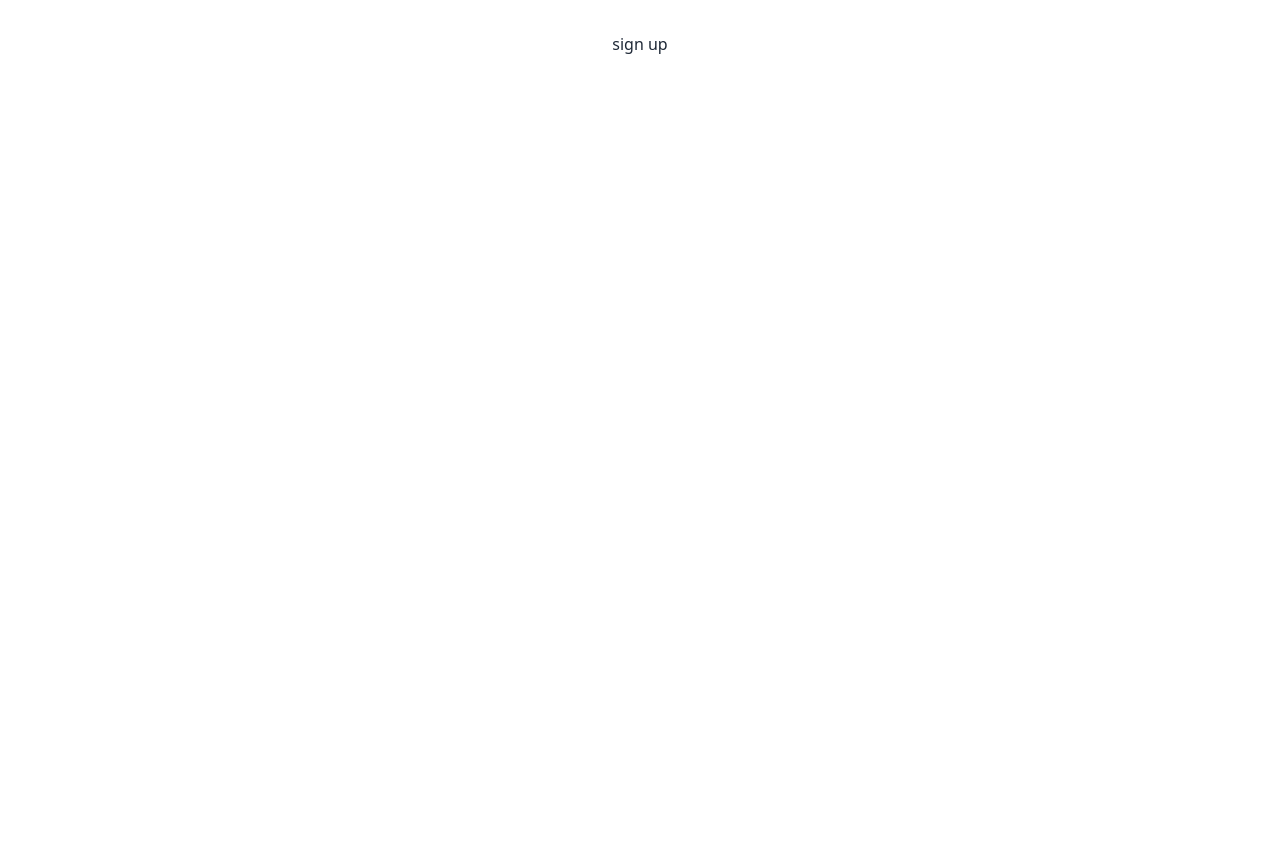
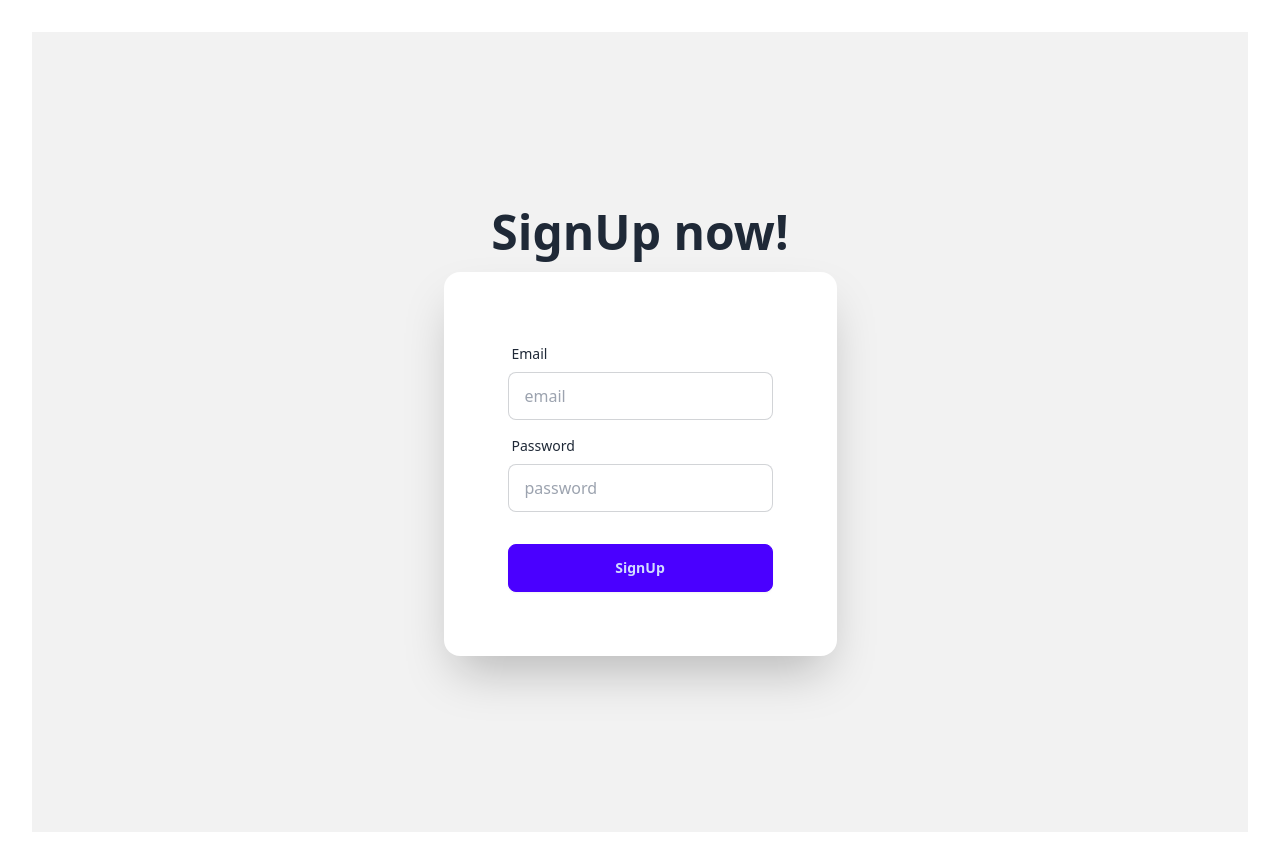
Before and after one commit to tainurrahaman/friends-mela-with-auth-client, a React (Vite) app: page /signup in a window 1280 px wide. Before the commit the page ends 800 px from the top, so only its background shows below. Built offline with nearby package versions, Linux system fonts and the light colour scheme.

Commit message:
create user using firebase

```diff
--- /dev/null
+++ b/src/Providers/AuthProvider.jsx
@@ -0,0 +1,25 @@
+import { createContext, useState } from "react";
+import auth from "../firebase/firebase.init";
+import { createUserWithEmailAndPassword } from "firebase/auth";
+
+export const AuthContext = createContext(null);
+
+const AuthProvider = ({ children }) => {
+  const [user, setUser] = useState(null);
+  const [loading, setLoading] = useState(true);
+
+  const createFriend = (email, password) => {
+    setLoading(true);
+    return createUserWithEmailAndPassword(auth, email, password);
+  };
+
+  const userInfo = { user, loading, createFriend };
+
+  return (
+    <div>
+      <AuthContext.Provider value={userInfo}>{children}</AuthContext.Provider>
+    </div>
+  );
+};
+
+export default AuthProvider;
--- a/src/components/SignUp.jsx
+++ b/src/components/SignUp.jsx
@@ -1,7 +1,61 @@
+import { useContext } from "react";
+import { AuthContext } from "../Providers/AuthProvider";
+
 const SignUp = () => {
+  const { createFriend } = useContext(AuthContext);
+
+  const handleCreateFriend = (e) => {
+    e.preventDefault();
+    const email = e.target.email.value;
+    const password = e.target.password.value;
+
+    createFriend(email, password)
+      .then((result) => {
+        console.log(result.user);
+      })
+      .catch((error) => {
+        console.log(error);
+      });
+  };
+
   return (
-    <div>
-      <h3>sign up</h3>
+    <div className="hero bg-base-200 min-h-screen">
+      <div className="hero-content flex-col ">
+        <div className="text-center">
+          <h1 className="text-5xl text-center font-bold">SignUp now!</h1>
+        </div>
+        <div className="card bg-base-100 w-full shrink-0 shadow-2xl">
+          <form onSubmit={handleCreateFriend} className="card-body">
+            <div className="form-control">
+              <label className="label">
+                <span className="label-text">Email</span>
+              </label>
+              <input
+                type="email"
+                placeholder="email"
+                name="email"
+                className="input input-bordered"
+                required
+              />
+            </div>
+            <div className="form-control">
+              <label className="label">
+                <span className="label-text">Password</span>
+              </label>
+              <input
+                type="password"
+                placeholder="password"
+                name="password"
+                className="input input-bordered"
+                required
+              />
+            </div>
+            <div className="form-control mt-6">
+              <button className="btn btn-primary">SignUp</button>
+            </div>
+          </form>
+        </div>
+      </div>
     </div>
   );
 };
--- a/src/main.jsx
+++ b/src/main.jsx
@@ -7,6 +7,7 @@ import { createBrowserRouter, RouterProvider } from "react-router-dom";
 import SignIn from "./components/SignIn.jsx";
 import SignUp from "./components/SignUp.jsx";
 import Friends from "./Friends.jsx";
+import AuthProvider from "./Providers/AuthProvider.jsx";
 
 const router = createBrowserRouter([
   {
@@ -29,6 +30,8 @@ const router = createBrowserRouter([
 
 createRoot(document.getElementById("root")).render(
   <StrictMode>
-    <RouterProvider router={router} />
+    <AuthProvider>
+      <RouterProvider router={router} />
+    </AuthProvider>
   </StrictMode>
 );
```
